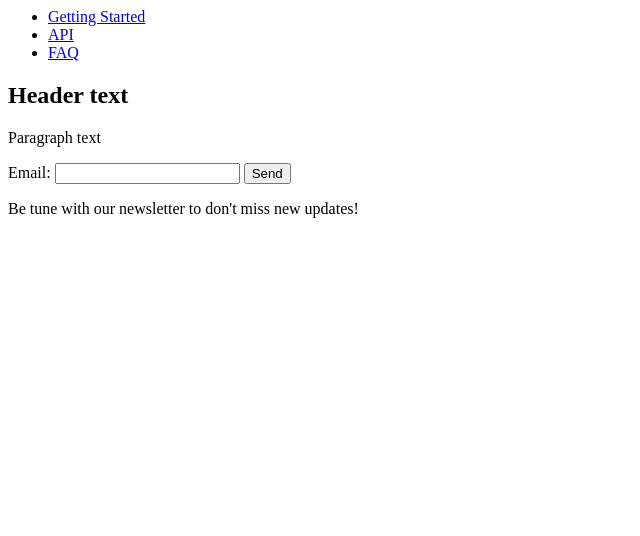
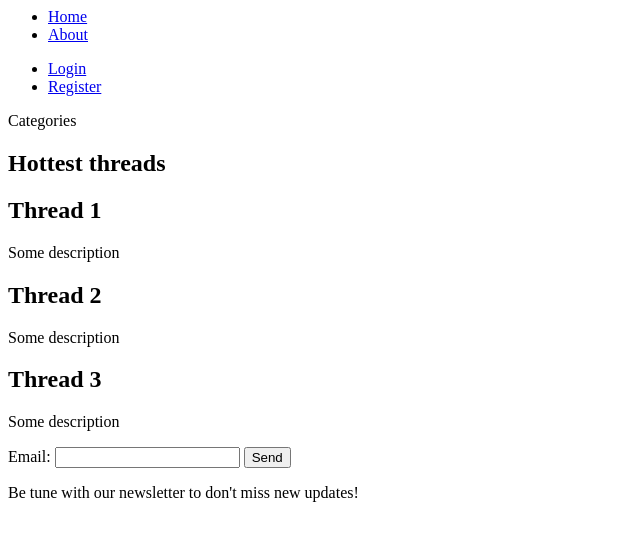
Before and after one commit to flleat/web-homework2, a plain HTML site: page index.html in a window 1280 px wide. Shown: the whole page, without its empty margins (0-640 px from the left). Drawn offline with Linux system fonts and the light colour scheme.

Commit message:
changed index.html

```diff
--- a/index.html
+++ b/index.html
@@ -9,27 +9,34 @@
         <header>
             <nav>
                 <ul>
-                    <li><a href="getting_started.html">Getting Started</a></li>
-                    <li><a href="#">API</a></li>
-                    <li><a href="#faq">FAQ</a></li>
+                    <li><a href="./getting-started.html">Home</a></li>
+                    <li><a href="#">About</a></li>
+                </ul>
+                <ul>
+                    <li><a href="/login.html">Login</a></li>
+                    <li><a href="/register.html">Register</a></li>
                 </ul>
             </nav>
         </header>
         <main>
             <aside>
-
+                Categories
             </aside>
-             <article>
-                <h1>Header text</h1>
-                <p>Paragraph text</p>
-             </article>
-             <article class="pricing-cards">
-                <div class="pricing-card"></div>
-                <div class="pricing-card"></div>
-                <div class="pricing-card"></div>
-             </article>
-             <article class="faq-list" id="faq">
-             </article>
+            <article class="threads">
+                <h1>Hottest threads</h1>
+                <div class="thread">
+                    <h1>Thread 1</h1>
+                    <p>Some description</p>
+                </div>
+                <div class="thread">
+                    <h1>Thread 2</h1>
+                    <p>Some description</p>
+                </div>
+                <div class="thread">
+                    <h1>Thread 3</h1>
+                    <p>Some description</p>
+                </div>
+            </article>
         </main>
         <footer>
             <div class="newsletter-email">
```
